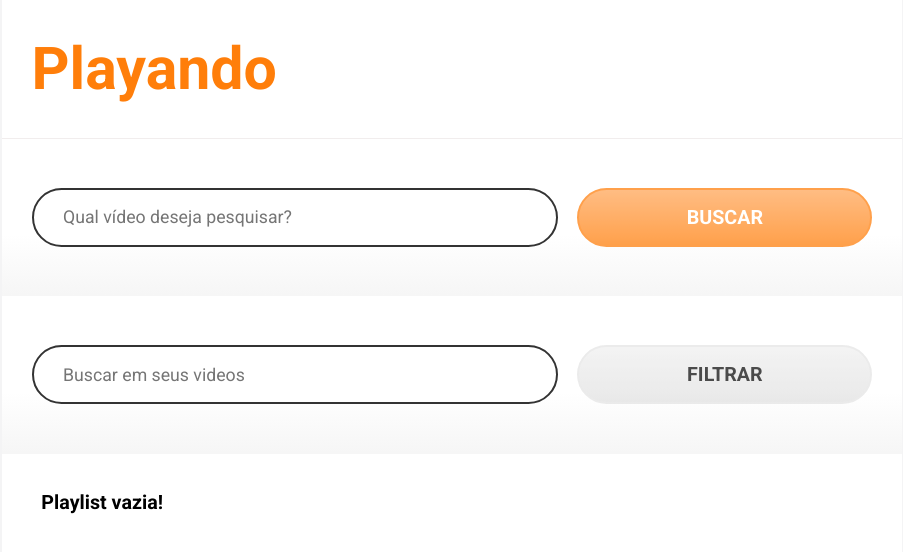
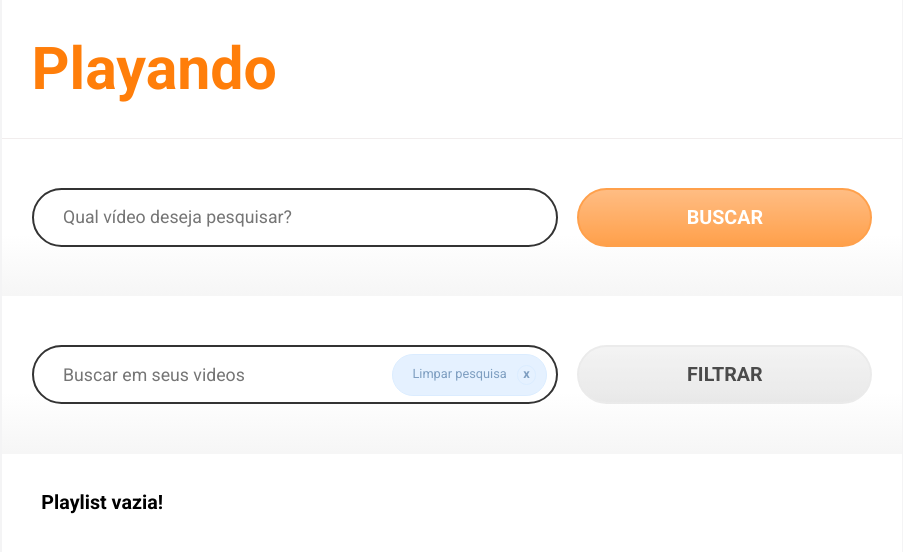
Before and after one commit to asousajnri/react-playando, a React (Create React App) app: page / in a window 1280 px wide. Shown: the top 552 px of the page, without its empty margins (188-1091 px from the left). Built offline with nearby package versions, Linux system fonts and the light colour scheme.

Commit message:
Adicionando JS para filter e alerts input

```diff
--- a/src/App.js
+++ b/src/App.js
@@ -1,18 +1,18 @@
-import React from "react";
+import React from 'react';
 
-import useGlobalStates from "./hooks/useGlobalStates";
+import useGlobalStates from './hooks/useGlobalStates';
 
-import GlobalStatesContext from "./contexts/GlobalStatesContext";
+import GlobalStatesContext from './contexts/GlobalStatesContext';
 
-import GlobalStyle from "./styles/global";
-import { ThemeProvider } from "styled-components";
-import themeOrange from "./styles/theme-orange";
+import GlobalStyle from './styles/global';
+import { ThemeProvider } from 'styled-components';
+import themeOrange from './styles/theme-orange';
 
-import Header from "./components/Header";
-import Modal from "./components/Modal";
+import Header from './components/Header';
+import Modal from './components/Modal';
 import Video from './components/Video';
 
-import { AppContainer, MainVideos } from "./styles";
+import { AppContainer, MainVideos } from './styles';
 
 function App() {
   const states = useGlobalStates();
@@ -31,7 +31,7 @@ function App() {
 					        infos={{
 						        id: video.id,
 						        title: video.title,
-						        listNumber: idx,
+						        listNumber: idx + 1,
 						        link: video.link,
 						        thumbnail: video.thumbnails.high.url
 					        }}
--- a/src/components/Form/Input/index.jsx
+++ b/src/components/Form/Input/index.jsx
@@ -1,11 +1,35 @@
-import React from "react";
+import React from 'react';
 
-import { Container } from "./styles";
+import { Container, LogInput } from './styles';
 
-const Input = ({ placeholder, refInput }) => {
+const Input = ({
+	placeholder,
+	refInput,
+	onChange,
+	onKeyPress,
+	onKeyDown,
+	logPopup,
+}) => {
   return (
     <Container>
-      <input ref={refInput} placeholder={placeholder} />
+	    {logPopup && (
+		   	<LogInput
+			  	className={logPopup.isShow && 'is-active'}
+				>
+					<p>
+			    	{logPopup.text}
+		    	</p>
+
+		    	{logPopup.type === 'alert' && (<span onClick={logPopup.clickClose}>x</span>)}
+		  	</LogInput>
+		  )}
+      <input
+      	ref={refInput}
+      	placeholder={placeholder}
+      	onChange={onChange}
+      	onKeyPress={onKeyPress}
+      	onKeyDown={onKeyDown}
+      />
     </Container>
   );
 };
--- a/src/components/Form/Input/styles.js
+++ b/src/components/Form/Input/styles.js
@@ -8,6 +8,8 @@ export const Container = styled.div`
   width: 100%;
   margin-bottom: 2rem;
   position: relative;
+  display: flex;
+  align-items: center;
 
   &.is-required {
     margin-bottom: 4rem;
@@ -48,24 +50,47 @@ export const Container = styled.div`
     border-radius: 3rem;
     height: 6rem;
   }
+`;
 
-  span {
+export const LogInput = styled.div`
     opacity: 0;
-    bottom: -2rem;
-    transition: all 0.3s;
+    position: absolute;
+		z-index: 10;
+    background: #cce5ff;
+    border: 1px solid #b8daff;
+    display: flex;
+    padding: 1rem 1rem 1rem 2rem;
+    border-radius: 3rem;
+    right: 2%;
+    color: #004085;
+    font-size: 1.3rem;
+    align-items: center;
+    justify-content: center;
+    transition: 0.3s;
 
-    display: flex;
-    position: absolute;
-    left: 0;
-    height: 5rem;
-    background-color: #fff3cd;
-    border-color: #ffeeba;
-    color: #856404;
-    width: 100%;
-    align-items: flex-end;
-    padding: 0 3rem 0.75rem 3rem;
-    border-bottom-left-radius: 20px;
-    border-bottom-right-radius: 20px;
-    font-size: 1.2rem;
-  }
+    &.is-active {
+	    opacity: .5;
+
+	    &:hover {
+		    opacity: 1;
+		  }
+	  }
+
+    p {
+	    margin-right: 1rem;
+    }
+
+    span {
+	    border: 1px solid #b8daff;
+	    cursor: pointer;
+	    display: flex;
+	    width: 2rem;
+	    height: 2rem;
+	    background: transparent;
+	    border-radius: 50%;
+	    align-items: center;
+	    justify-content: center;
+	    color: #004085;
+	    font-weight: bold;
+    }
 `;
--- a/src/components/Header/index.jsx
+++ b/src/components/Header/index.jsx
@@ -1,22 +1,23 @@
-import React, { useRef, useContext } from "react";
+import React, { useRef, useContext, useState } from 'react';
 
-import GlobalStatesContext from "../../contexts/GlobalStatesContext";
+import GlobalStatesContext from '../../contexts/GlobalStatesContext';
 
-import youtubeSearch from "../../utils/youtubeSearch";
+import youtubeSearch from '../../utils/youtubeSearch';
 
-import Form from "../Form";
-import Button from "../Button";
+import filterSearch from '../../utils/filterSearch';
 
-import { Container } from "./styles";
+import Form from '../Form';
+import Button from '../Button';
+
+import { Container } from './styles';
 
 const Header = ({ globalStates }) => {
   const inputRefSearch = useRef(null);
   const inputRefFilter = useRef(null);
 
-  const {
-	  modalOpen,
-	  setModalVideos,
-	} = useContext(GlobalStatesContext);
+  const [logFilter, setLogFilter] = useState(false);
+
+  const states = useContext(GlobalStatesContext);
 
   const handleSubmit = async (e) => {
 	  e.preventDefault();
@@ -24,9 +25,20 @@ const Header = ({ globalStates }) => {
     const modal = youtubeSearch(inputRefSearch.current.value);
 
 		modal((videos) => {
-			modalOpen();
-			setModalVideos(videos);
+			states.modalOpen();
+			states.setModalVideos(videos);
 		});
+  };
+
+  const handleFilter = (e) => {
+	  e.preventDefault();
+
+	  let playlist = states.statesPersist.getPlaylist();
+	  states.playListFiltered(filterSearch(inputRefFilter.current.value, playlist));
+  };
+
+  const handleFilterDelete = (event) => {
+
   };
 
   return (
@@ -36,17 +48,23 @@ const Header = ({ globalStates }) => {
       <Form.Container onSubmit={handleSubmit}>
         <Form.Input
           refInput={inputRefSearch}
-          placeholder="Qual vídeo deseja pesquisar?"
+          placeholder='Qual vídeo deseja pesquisar?'
         />
-        <Button type="submit" text="Buscar" primary />
+        <Button type='submit' text='Buscar' primary />
       </Form.Container>
 
-      <Form.Container>
+      <Form.Container onSubmit={handleFilter}>
         <Form.Input
+        	logPopup={{
+	        	text: 'Limpar pesquisa',
+	        	type: 'alert',
+	        	isShow: true,
+	        	clickClose: () => setLogFilter(!logFilter),
+        	}}
           refInput={inputRefFilter}
-          placeholder="Buscar em seus videos"
+          placeholder='Buscar em seus videos'
         />
-        <Button type="submit" text="Filtrar" grey />
+        <Button type='submit' text='Filtrar' grey />
       </Form.Container>
     </Container>
   );
--- a/src/components/Video/index.jsx
+++ b/src/components/Video/index.jsx
@@ -1,4 +1,4 @@
-import React, { useState, useContext } from 'react';
+import React, { useState, useContext, useEffect, memo } from 'react';
 import ReactPlayer from 'react-player';
 
 import limitText from '../../utils/limitText';
@@ -18,23 +18,38 @@ const Video = ({
 
 	const states = useContext(GlobalStatesContext);
 
-	const handlePlayVideo = () => setPlayVideo(!playVideo);
+	useEffect(() => {
+		if(states.videoIsPlaying === infos.listNumber) {
+			setPlayVideo(true);
+		} else {
+			setPlayVideo(false);
+		}
+	}, [states.videoIsPlaying]);
+
+	const handlePlayVideo = () => {
+		states.setVideoIsPlaying(infos.listNumber);
+		setPlayVideo(!playVideo);
+	}
 
   return (
   	<Container>
 		  <WrapperVideo>
-				<ReactPlayer width='100%' height='30rem' playing={!playVideo ? true : false} url={infos.link} />
-				{!playVideo && (<img src={infos.thumbnail} alt={infos.title} />)}
+				<ReactPlayer
+					width='100%'
+					height='30rem'
+					playing={playVideo ? true : false}
+					url={infos.link}
+				/>
 	    </WrapperVideo>
 	    <Footer>
 		    <div className='Title'>
           <span className='ListNumber'>
-	          {infos.listNumber + 1}
+	          {infos.listNumber}
 	        </span>
           <h2>{limitText(infos.title, 50)}</h2>
         </div>
         <div className='Controls'>
-          {!playVideo ? (
+          {playVideo ? (
             <button onClick={handlePlayVideo}>
               <i className="far fa-pause-circle"></i>
             </button>
@@ -53,4 +68,4 @@ const Video = ({
   )
 };
 
-export default Video;
+export default memo(Video);
--- a/src/hooks/useGlobalStates.js
+++ b/src/hooks/useGlobalStates.js
@@ -5,6 +5,7 @@ const useGlobalStates = () => {
   const [modalIsOpen, setModalIsOpen] = useState(false);
   const [modalVideos, setModalVideos] = useState([]);
   const [playList, setPlaylist] = useState(statesPersist.getPlaylist() || []);
+  const [videoIsPlaying, setVideoIsPlaying] = useState(0);
 
   const modalOpen = () => setModalIsOpen(true);
   const modalClose = () => setModalIsOpen(false);
@@ -23,6 +24,10 @@ const useGlobalStates = () => {
 	  statesPersist.playlist(videos);
   };
 
+  const playListFiltered = (value) => {
+	  setPlaylist([...value]);
+  };
+
   return {
     modalIsOpen,
     modalOpen,
@@ -32,6 +37,10 @@ const useGlobalStates = () => {
     playList,
     playListAdd,
     playListDelete,
+    videoIsPlaying,
+    setVideoIsPlaying,
+    playListFiltered,
+    statesPersist,
   };
 };
 
--- a/src/utils/DOM.js
+++ /dev/null
@@ -1,4 +0,0 @@
-module.exports = {
-  hasClass: (elem, classVerify) => elem.classList.contains(classVerify),
-  toggleClass: (elem, classToToggle) => elem.classList.toggle(classToToggle)
-};
--- a/src/utils/filterSearch.js
+++ b/src/utils/filterSearch.js
@@ -1,6 +1,9 @@
-module.exports = (stringSearch, playList) =>
-  playList
-    .filter(video => {
+import stringToArray from './stringToArray';
+
+const filterSearch = (valueToSearch, playlist) => {
+	let stringSearch = stringToArray(valueToSearch);
+
+	return playlist.filter(video => {
     let containsAtLeastOneWord = false;
 
     stringSearch.map(word => {
@@ -10,5 +13,7 @@ module.exports = (stringSearch, playList) =>
     });
 
     if (containsAtLeastOneWord) return video;
-    })
-    .map(video => video);
+  }).map(video => video);
+};
+
+export default filterSearch;
--- a/src/utils/statesPersist.js
+++ b/src/utils/statesPersist.js
@@ -1,8 +1,5 @@
 const statesPersist = (() => {
-	const playlist = (value) => {
-		localStorage.setItem('playlist', JSON.stringify(value));
-	};
-
+	const playlist = (value) => localStorage.setItem('playlist', JSON.stringify(value));
 	const getPlaylist = () => JSON.parse(localStorage.getItem('playlist'));
 
 	return {
```
Lines whose indentation alone changed are shown as unchanged.
